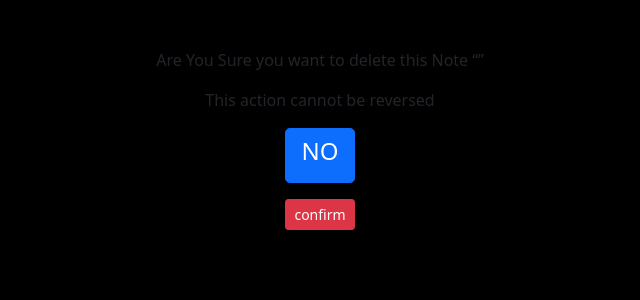
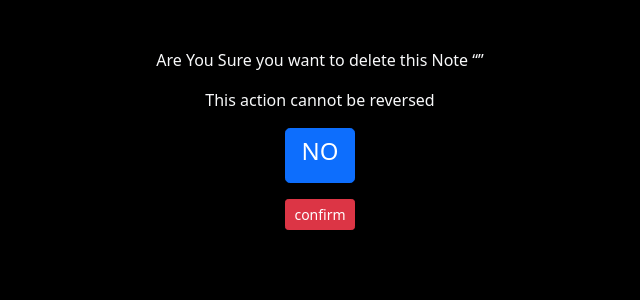
Before and after one commit to Evar12/Portfolio-Project, a Django app: page /mit/notes/5/delete in a window 1280 px wide. Shown: the part 61-361 px from the top of the page, without its empty margins (320-960 px from the left). Run offline with Django 5.2, Linux system fonts and the light colour scheme; a user stored in the database is signed in; data comes from the database, SQL or seed files in the repository; both versions use the stored data as it was after the commit.

Commit message:
edited delete_note.html and applied tex-light

```diff
--- a/mit/notes/templates/notes/delete_note.html
+++ b/mit/notes/templates/notes/delete_note.html
@@ -5,7 +5,7 @@
 
 <div class="row justify-content-center">
     <div class="col-md-10">
-        <div class="confirm_delete_msg text-center">
+        <div class="confirm_delete_msg text-center text-light">
             <form action="" method="post">
                 {% csrf_token %}
                 <p>Are You Sure you want to delete this Note <q>{{note.title}}</q> </p>
```
Also changed, not shown: mit/db.sqlite3.
